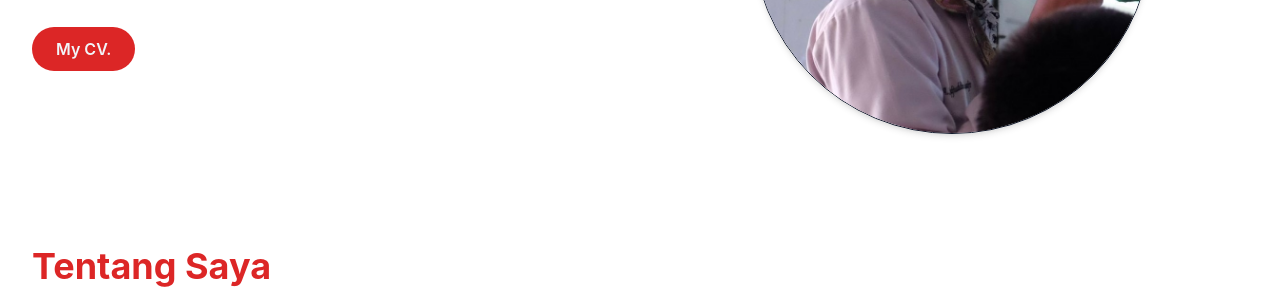
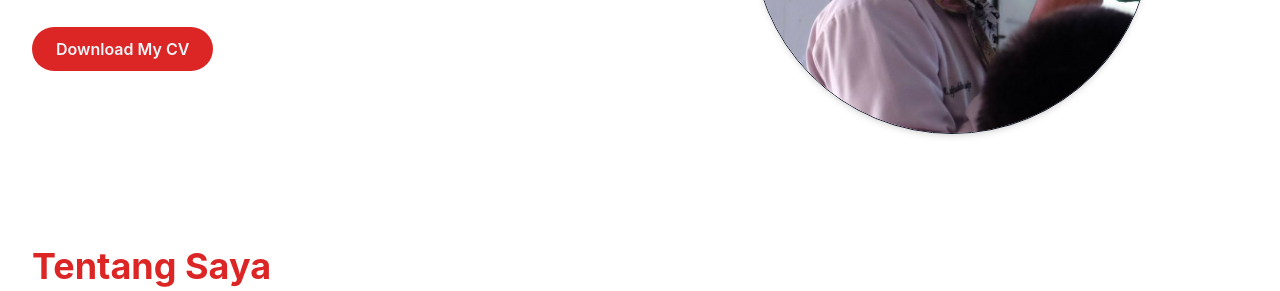
Before and after one commit to JiraiyaSenseii08/portfolio.syaafiudinm.up, a website: page index.html in a window 1280 px wide. Shown: the part 497-788 px from the top of the page. Drawn offline with Linux system fonts and the light colour scheme.

Commit message:
update download CV

```diff
--- a/index.html
+++ b/index.html
@@ -16,7 +16,7 @@
                 <h1 class="text-2xl lg:text-4xl">Mahasiswa & junior Web Developer</h1>
                 <p class="text-base mt-4 mb-10 text-slate-700 lg:text-xl">Belajar itu hal yang tidak mungkin memberikan kerugian, so keep learning!</p>
                 <div class="absolute hover:scale-90 transition ease-in-out duration-300">
-                <a href="/src/file/CV.pdf" download="CV" class="bg-red-600 px-6 py-3 text-base font-semibold rounded-full text-slate-100 hover:shadow-lg hover:bg-red-700 hover:scale-45">My CV.</a>
+                <a href="src/file/syaafiudinm.pdf" download="syaafiudinm" class="bg-red-600 px-6 py-3 text-base font-semibold rounded-full text-slate-100 hover:shadow-lg hover:bg-red-700 hover:scale-45">Download My CV</a>
             </div>
             </div>
             <div class="w-full self-end px-4 lg:w-1/2">
```
Also changed, not shown: 1 other file.
